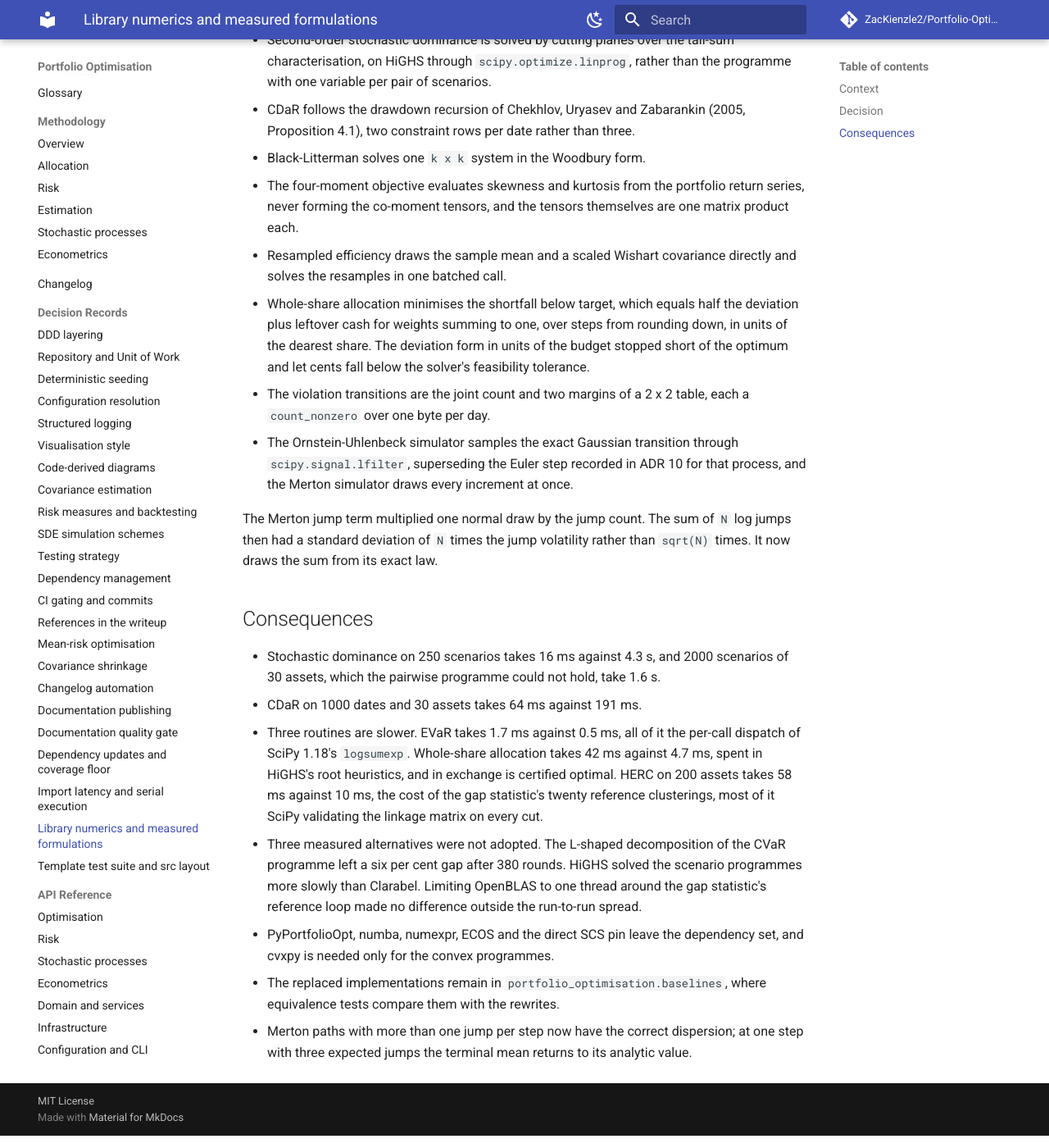
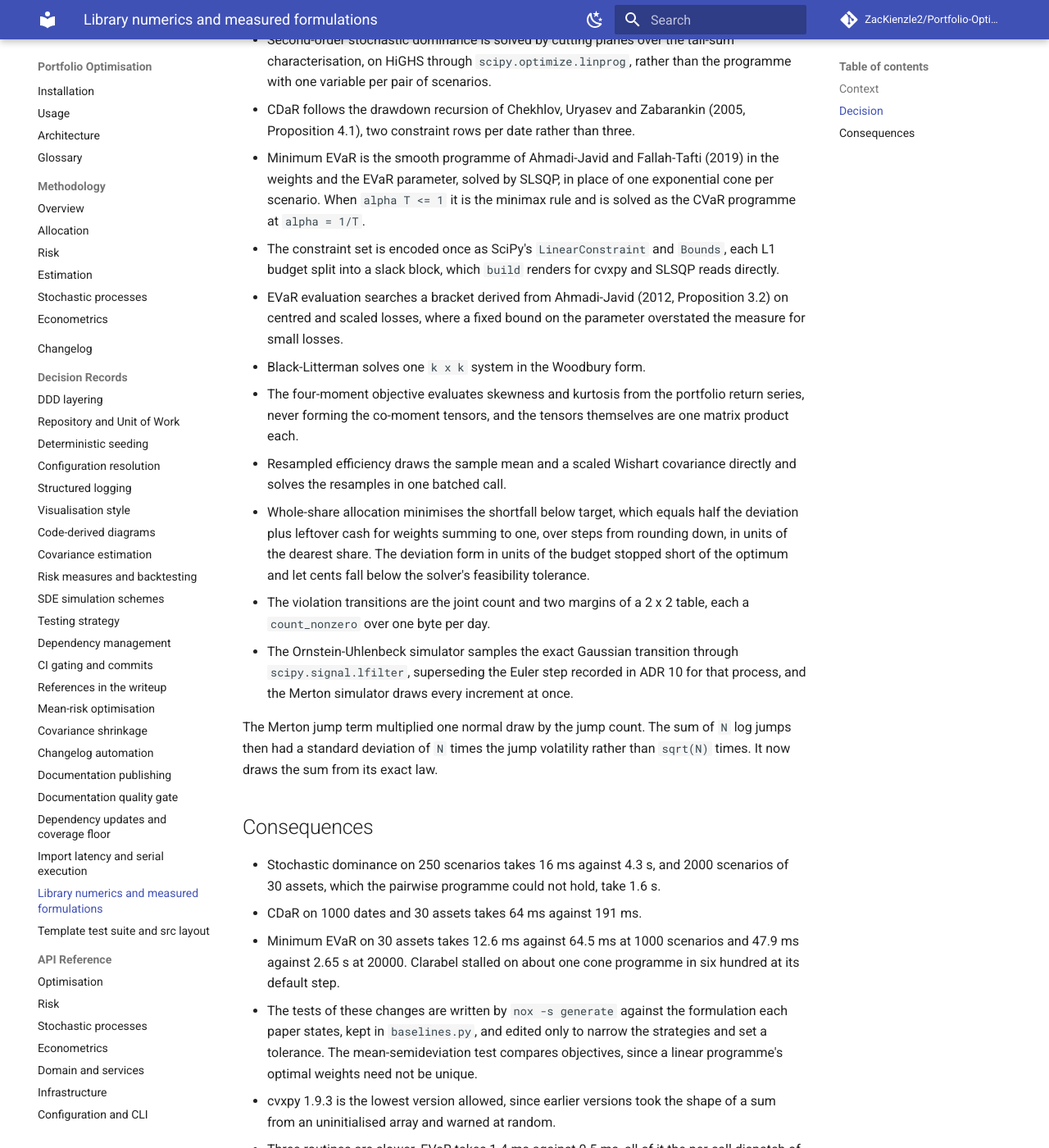
Before and after one commit to ZacKienzle2/Portfolio-Optimisation, an MkDocs documentation site: the page built from docs/adr/0022-library-numerics-and-measured-formulations.md, in a window 1280 px wide and 1400 px high, scrolled down 1314 px. Shown: the whole window at 82% size. Built offline with MkDocs 1.6.1 and Material for MkDocs 9.7.7, drawn with Linux system fonts in a browser that asks for light colours; comment, search, counter and statistics services are not loaded; some of the changed text lies outside the part shown.

Commit message:
docs(writeup): record the smooth EVaR programme, the evaluation bracket and the generated tests
The performance appendix gains the minimum-EVaR rows, 64.5 ms to 12.6 ms at 1000 scenarios and 2.65 s to 47.9 ms at 20000, and the EVaR evaluation at 1.41 ms. It records the bracket derived from Proposition 3.2 of Ahmadi-Javid (2012), the dual representation the evaluation is tested against, Clarabel stalling on about one cone programme in six hundred at its default step, the SLSQP tolerance that thread count decided, the single linear encoding of the constraint set, the semideviation rescaling, and the cvxpy sum defect behind the 1.9.3 floor.

Ahmadi-Javid and Fallah-Tafti (2019) comes from the registrar through the thesis bibliography tool. ADR 0022 gains the same decisions and consequences.

```diff
--- a/docs/adr/0022-library-numerics-and-measured-formulations.md
+++ b/docs/adr/0022-library-numerics-and-measured-formulations.md
@@ -50,6 +50,16 @@
   than the programme with one variable per pair of scenarios.
 - CDaR follows the drawdown recursion of Chekhlov, Uryasev and Zabarankin (2005,
   Proposition 4.1), two constraint rows per date rather than three.
+- Minimum EVaR is the smooth programme of Ahmadi-Javid and Fallah-Tafti (2019)
+  in the weights and the EVaR parameter, solved by SLSQP, in place of one
+  exponential cone per scenario. When `alpha T <= 1` it is the minimax rule and
+  is solved as the CVaR programme at `alpha = 1/T`.
+- The constraint set is encoded once as SciPy's `LinearConstraint` and `Bounds`,
+  each L1 budget split into a slack block, which `build` renders for cvxpy and
+  SLSQP reads directly.
+- EVaR evaluation searches a bracket derived from Ahmadi-Javid (2012,
+  Proposition 3.2) on centred and scaled losses, where a fixed bound on the
+  parameter overstated the measure for small losses.
 - Black-Litterman solves one `k x k` system in the Woodbury form.
 - The four-moment objective evaluates skewness and kurtosis from the portfolio
   return series, never forming the co-moment tensors, and the tensors themselves
@@ -77,7 +87,17 @@
   scenarios of 30 assets, which the pairwise programme could not hold, take 1.6
   s.
 - CDaR on 1000 dates and 30 assets takes 64 ms against 191 ms.
-- Three routines are slower. EVaR takes 1.7 ms against 0.5 ms, all of it the
+- Minimum EVaR on 30 assets takes 12.6 ms against 64.5 ms at 1000 scenarios and
+  47.9 ms against 2.65 s at 20000. Clarabel stalled on about one cone programme
+  in six hundred at its default step.
+- The tests of these changes are written by `nox -s generate` against the
+  formulation each paper states, kept in `baselines.py`, and edited only to
+  narrow the strategies and set a tolerance. The mean-semideviation test
+  compares objectives, since a linear programme's optimal weights need not be
+  unique.
+- cvxpy 1.9.3 is the lowest version allowed, since earlier versions took the
+  shape of a sum from an uninitialised array and warned at random.
+- Three routines are slower. EVaR takes 1.4 ms against 0.5 ms, all of it the
   per-call dispatch of SciPy 1.18's `logsumexp`. Whole-share allocation takes 42
   ms against 4.7 ms, spent in HiGHS's root heuristics, and in exchange is
   certified optimal. HERC on 200 assets takes 58 ms against 10 ms, the cost of
```
Also changed, not shown: 2 other files.
